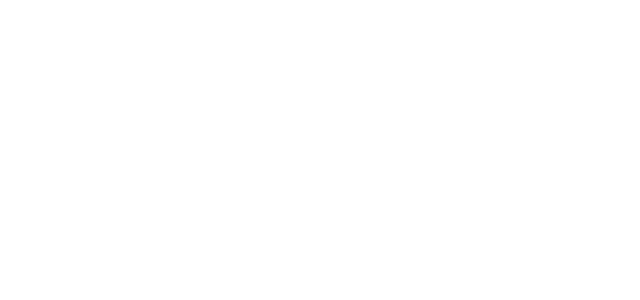
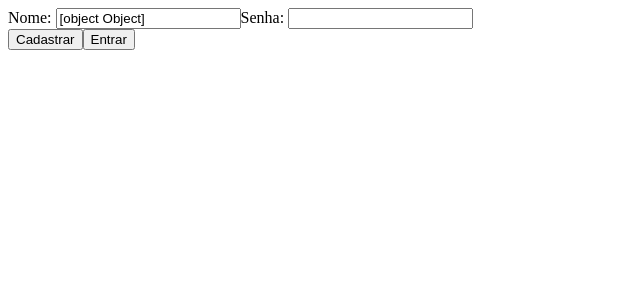
Before and after one commit to JulianPedroDeAlexandre/estudos-react, a React (Vite) app in the folder exefixação/vite-project/: page / in a window 1280 px wide. Shown: the top 300 px of the page, without its empty margins (0-640 px from the left). Built offline with nearby package versions, Linux system fonts and the light colour scheme.

Commit message:
feat: form e suas props

```diff
--- a/exefixação/vite-project/src/App.jsx
+++ b/exefixação/vite-project/src/App.jsx
@@ -1,9 +1,10 @@
+import Form from "./components/form/Form"
 
 function App() {
 
   return (
     <>
-
+     <Form></Form>
     </>
   )
 }
--- /dev/null
+++ b/exefixação/vite-project/src/components/form/Form.jsx
@@ -0,0 +1,18 @@
+import style from "./Form.module.css"
+
+const Form = (nome, handleName, senha, handleSenha, cadastrar, entrar) => {
+  return (
+    <div>
+        <label htmlFor="nome">Nome: </label>
+        <input type="text" value={nome} onChange={handleName}/>
+        <label htmlFor="senha">Senha: </label>
+        <input type="password" value={senha} onChange={handleSenha}/>
+        <div className={style.container}>
+          <button onClick={cadastrar}>Cadastrar</button>
+          <button onClick={entrar}>Entrar</button>
+        </div>
+    </div>
+  )
+}
+
+export default Form
```
Also changed, not shown: exefixação/vite-project/src/components/Table/Table.jsx (added), exefixação/vite-project/src/components/form/Form.module.css (added).
